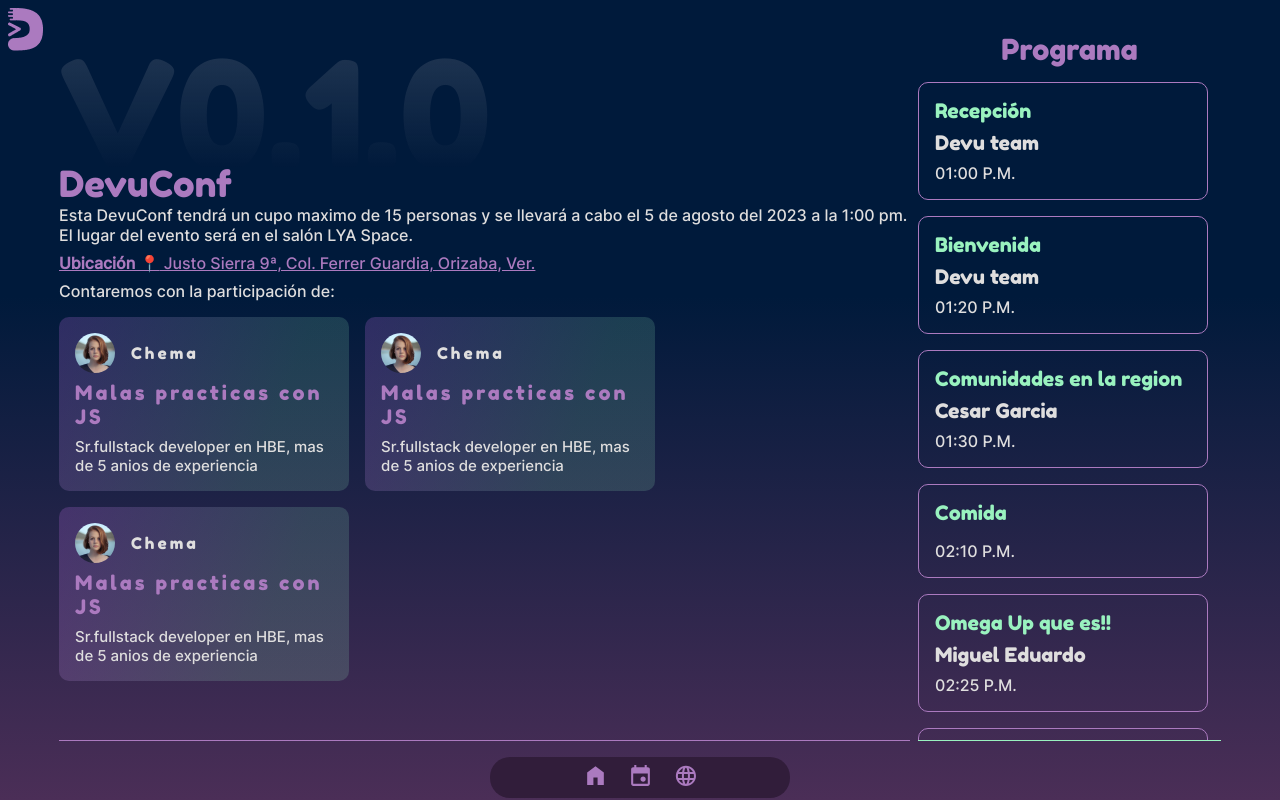
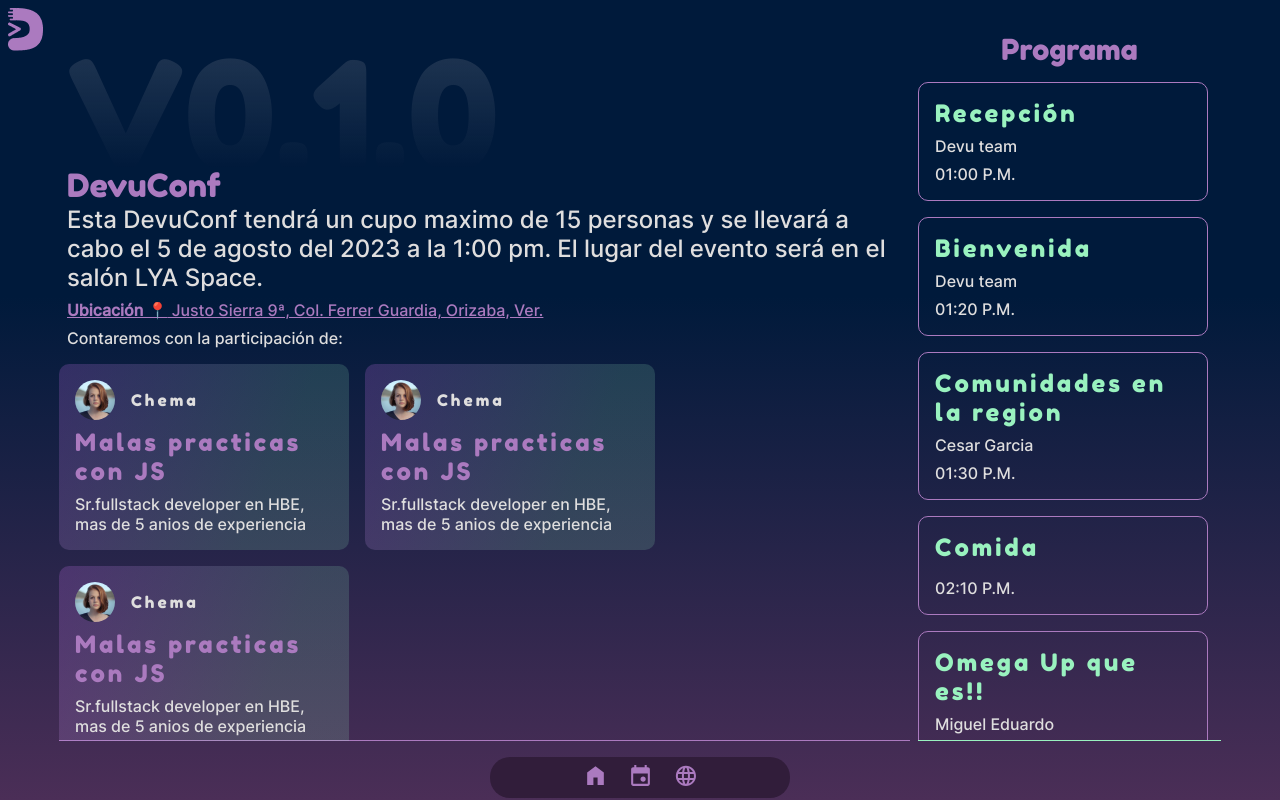
Before and after one commit to DevuCommunity/Devu-conf, a React (Vite) app: page /conf in a window 1280 px wide. Built offline with nearby package versions, Linux system fonts and the light colour scheme.

Commit message:
chenge font size to scale of 8px

```diff
--- a/src/cmponents/Activity/ActivityCard/ActivityCard.css
+++ b/src/cmponents/Activity/ActivityCard/ActivityCard.css
@@ -2,11 +2,12 @@
     width: 100%;
 }
 .activity-conference{
-    font-size: 20px;
+    font-size: 24px;
+    letter-spacing: 3px;
     color: var(--radiactive)
 }
 .activity-speaker{
-    font-size: 20px;
+    font-size: 16px;
 }
 @media screen and (min-width: 768px ) {
     .activity-card{
--- a/src/cmponents/Activity/ActivityCard/ActivityCard.jsx
+++ b/src/cmponents/Activity/ActivityCard/ActivityCard.jsx
@@ -6,7 +6,7 @@ export const ActivityCard = ({ conference, schedule, speaker }) => {
     <div className="activity-card">
       <Card boderColor="purple" withBackground={false}>
         <p className="fredoka activity-conference">{conference}</p>
-        <p className="fredoka activity-speaker">{speaker}</p>
+        <p className="activity-speaker">{speaker}</p>
         <span className="activity-description">{schedule}</span>
       </Card>
     </div>
--- a/src/cmponents/Event/DescriptionEventCard/DescriptionEventCard.css
+++ b/src/cmponents/Event/DescriptionEventCard/DescriptionEventCard.css
@@ -24,7 +24,8 @@
 }
 .desc-title{
     color: var(--purple);
-    font-size: 40px;
+    font-size: 32px;
+    letter-spacing: 3px;
 }
 .desc-text{
     font-size: 24px;
--- a/src/cmponents/Shared/Button/Button.css
+++ b/src/cmponents/Shared/Button/Button.css
@@ -4,12 +4,13 @@
     border-radius: 4px;
     background: none;
     font-size: 20px;
+    letter-spacing: 3px;
     cursor: pointer;
     transition: .5s;
 }
 
 .btn-border-purple{
-    /* border: solid 1px var(--purple); */
+
     color: var(--purple);
 }
 
@@ -20,7 +21,6 @@
 }
 
 .btn-border-radiactive{
-    /* border: solid 1px var(--radiactive); */
     color: var(--radiactive);
 }
 
--- a/src/cmponents/User/UserCard/UserCard.css
+++ b/src/cmponents/User/UserCard/UserCard.css
@@ -3,18 +3,16 @@
 }
 p.conference {
     color: var(--purple);
-    font-size: 20px;
+    font-size: 24px;
     display: flex;
     align-items: center;
-    font-family: 'FredokaOne';
     letter-spacing: 3px;
 }
 
 
 span.description {
     color: var(--gray);
-    font-size: 15px;
-    font-family: 'Inter';
+    font-size: 16px;
 }
 
 @media screen and (min-width: 768px ) {
--- a/src/cmponents/User/UserCard/UserCard.jsx
+++ b/src/cmponents/User/UserCard/UserCard.jsx
@@ -7,7 +7,7 @@ export const UserCard = ({imgUrl, name, conference, description}) => {
        <div className="user-card">
     <Card boderColor="" withBackground="true">
        <UserBadge imgUrl={imgUrl} name={name} />
-        <p className="conference">{conference}</p>
+        <p className="fredoka conference">{conference}</p>
         <span className="description">
             {description}
         </span>
--- a/src/pages/DevuConfPage/DevuConfPage.css
+++ b/src/pages/DevuConfPage/DevuConfPage.css
@@ -12,6 +12,7 @@
 }
 .description-event{
     width: 100%;
+    padding-left: 8px;
 }
 .header{
     position: relative;
@@ -24,11 +25,11 @@
 .sub-title{
     position: absolute;
     bottom: 0px;
-    font-size: 24px;
+    font-size: 32px;
     color: var(--purple);
 }
 .event-description{
-    font-size: 16px;
+    font-size: 24px;
 }
 
 .speakers-panel{
@@ -80,13 +81,7 @@
     .title{
         font-size: 150px;
     }
-    .sub-title{
-        font-size: 36px;
-        color: var(--purple);
-    }
-    .event-description{
-        font-size: 16px;
-    }
+
     .speakers-panel{
         max-height: calc(100% - 243px);
         overflow-y: auto;
--- a/src/pages/DevuEventsPage/DevuEventsPage.jsx
+++ b/src/pages/DevuEventsPage/DevuEventsPage.jsx
@@ -1,16 +1,11 @@
 import { motion } from "framer-motion";
-import { useNavigate } from "react-router-dom";
+import { Helmet } from "react-helmet-async";
+import { Link } from "react-router-dom";
 import { DescriptionEventCard } from "../../cmponents/Event/DescriptionEventCard/DescriptionEventCard";
 import { Button } from "../../cmponents/Shared";
 import "./DevuEventsPage.css";
-import { Helmet } from "react-helmet-async";
 
 export const DevuEventsPage = () => {
-    const navigate = useNavigate();
-
-    const handleClickDesc = () => {
-        navigate("/conf");
-    }
 
   return (
     <>
@@ -24,9 +19,11 @@ export const DevuEventsPage = () => {
       >
         <div id="EventsPage__group-wrapper">
           <DescriptionEventCard imgUrl={"/assets/networking.png"} title="DevuConf" description={'Es un evento de la comunidad y para la comunidad que reúne a los mejores developers de la región de Orizaba Veracruz para compartir su conocimiento mediante charlas y talleres, con el objetivo de motivar y ayudar a las nuevas generaciones de developers.'}>
-            <Button borderColor="purple" handleClick={handleClickDesc}>
+          <Link to="/conf">
+            <Button borderColor="purple" variant="bordered">
               Próximo DevuConf
             </Button>
+          </Link>
           </DescriptionEventCard>
         </div>
       </motion.div>
--- a/src/pages/DevuNetworkPage/DevuNetworkPage.css
+++ b/src/pages/DevuNetworkPage/DevuNetworkPage.css
@@ -9,6 +9,7 @@
 }
 .title-network{
     font-size: 24px;
+    letter-spacing: 3px;
     color: var(--radiactive);
 }
 .content-network{
```
Also changed, not shown: src/pages/DevuHomePage/components/Hero/index.tsx (+5 -5 lines).
